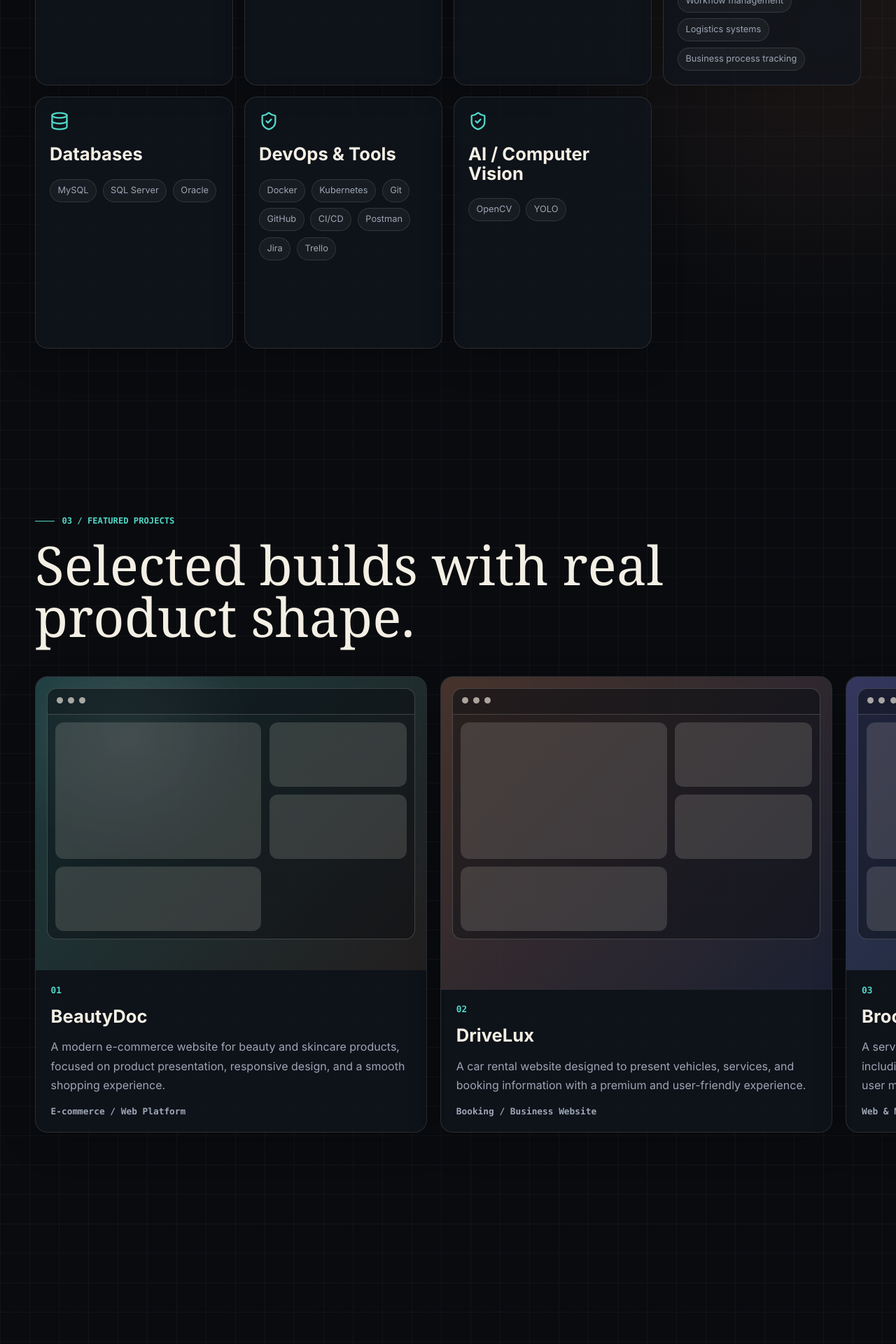
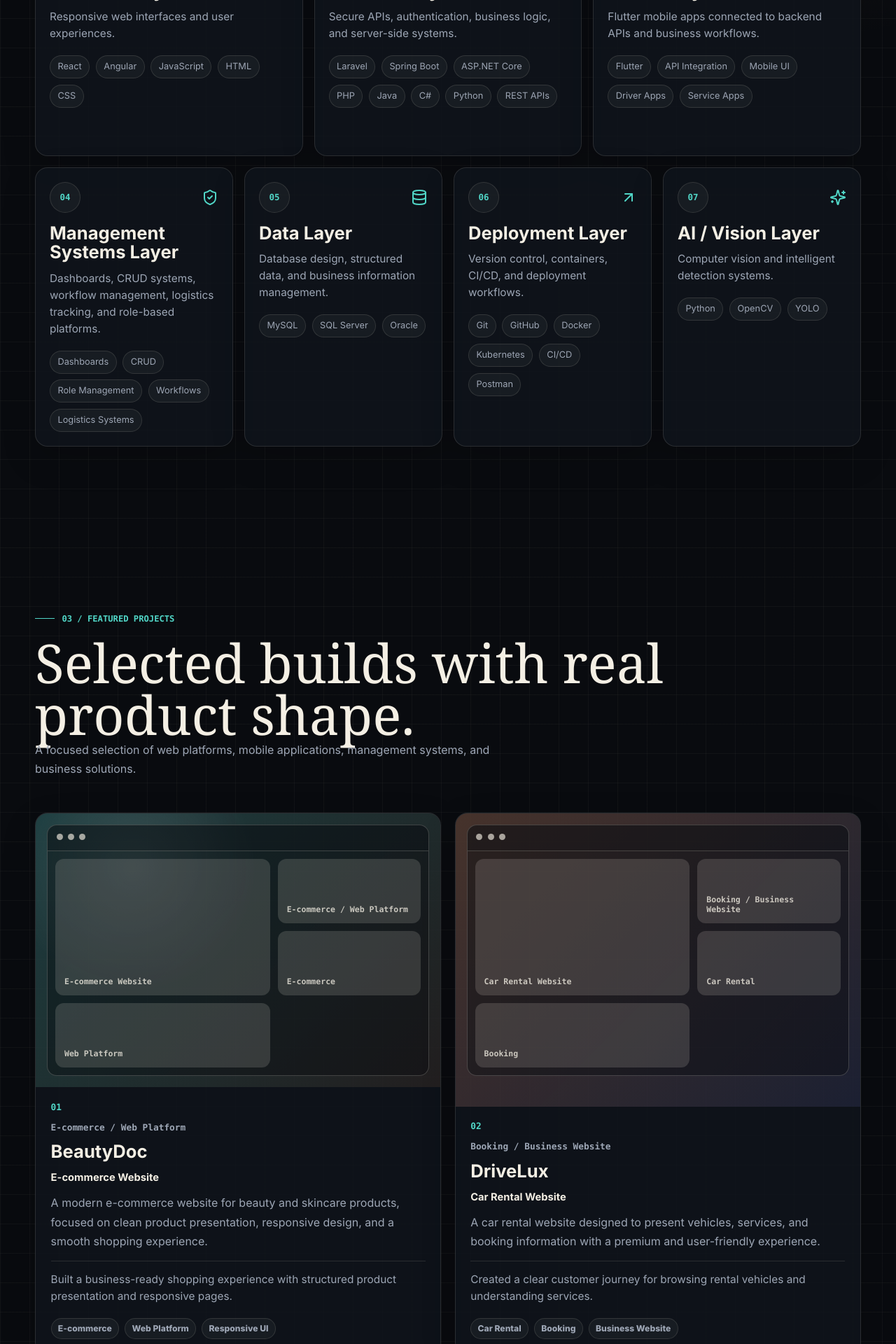
Before and after one commit to Mohvmedel/mohamed-el-khalfi-portfolio, a React (Vite) app: page / in a window 1280 px wide. Shown: the part 2200-4120 px from the top of the page at 70% size. Built offline with nearby package versions, Linux system fonts and the light colour scheme.

Commit message:
Improve stack and projects presentation

```diff
--- a/src/App.tsx
+++ b/src/App.tsx
@@ -23,72 +23,111 @@ gsap.registerPlugin(ScrollTrigger);
 
 const navItems = ["About", "Stack", "Projects", "Experience", "Contact"];
 
-const skills = {
-  Frontend: ["React", "Angular", "JavaScript", "HTML", "CSS"],
-  Backend: ["Laravel", "Spring Boot", "ASP.NET Core", "PHP", "Java", "C#", "Python", "REST APIs"],
-  Mobile: ["Flutter"],
-  "Management Systems": [
-    "Dashboards",
-    "CRUD systems",
-    "Role management",
-    "Workflow management",
-    "Logistics systems",
-    "Business process tracking",
-  ],
-  Databases: ["MySQL", "SQL Server", "Oracle"],
-  "DevOps & Tools": ["Docker", "Kubernetes", "Git", "GitHub", "CI/CD", "Postman", "Jira", "Trello"],
-  "AI / Computer Vision": ["OpenCV", "YOLO"],
-};
+const stackLayers = [
+  {
+    title: "Interface Layer",
+    description: "Responsive web interfaces and user experiences.",
+    technologies: ["React", "Angular", "JavaScript", "HTML", "CSS"],
+  },
+  {
+    title: "Backend Layer",
+    description: "Secure APIs, authentication, business logic, and server-side systems.",
+    technologies: ["Laravel", "Spring Boot", "ASP.NET Core", "PHP", "Java", "C#", "Python", "REST APIs"],
+  },
+  {
+    title: "Mobile Layer",
+    description: "Flutter mobile apps connected to backend APIs and business workflows.",
+    technologies: ["Flutter", "API Integration", "Mobile UI", "Driver Apps", "Service Apps"],
+  },
+  {
+    title: "Management Systems Layer",
+    description: "Dashboards, CRUD systems, workflow management, logistics tracking, and role-based platforms.",
+    technologies: ["Dashboards", "CRUD", "Role Management", "Workflows", "Logistics Systems"],
+  },
+  {
+    title: "Data Layer",
+    description: "Database design, structured data, and business information management.",
+    technologies: ["MySQL", "SQL Server", "Oracle"],
+  },
+  {
+    title: "Deployment Layer",
+    description: "Version control, containers, CI/CD, and deployment workflows.",
+    technologies: ["Git", "GitHub", "Docker", "Kubernetes", "CI/CD", "Postman"],
+  },
+  {
+    title: "AI / Vision Layer",
+    description: "Computer vision and intelligent detection systems.",
+    technologies: ["Python", "OpenCV", "YOLO"],
+  },
+];
 
 const projects = [
   {
     title: "BeautyDoc",
-    stack: "E-commerce / Web Platform",
+    type: "E-commerce Website",
+    category: "E-commerce / Web Platform",
     description:
-      "A modern e-commerce website for beauty and skincare products, focused on product presentation, responsive design, and a smooth shopping experience.",
+      "A modern e-commerce website for beauty and skincare products, focused on clean product presentation, responsive design, and a smooth shopping experience.",
+    contribution:
+      "Built a business-ready shopping experience with structured product presentation and responsive pages.",
+    tags: ["E-commerce", "Web Platform", "Responsive UI"],
     accent: "teal",
+    size: "featured",
   },
   {
     title: "DriveLux",
-    stack: "Booking / Business Website",
+    type: "Car Rental Website",
+    category: "Booking / Business Website",
     description:
       "A car rental website designed to present vehicles, services, and booking information with a premium and user-friendly experience.",
+    contribution: "Created a clear customer journey for browsing rental vehicles and understanding services.",
+    tags: ["Car Rental", "Booking", "Business Website"],
     accent: "copper",
+    size: "medium",
   },
   {
     title: "Brocli",
-    stack: "Web & Mobile Platform · Laravel, Flutter, MySQL, API REST",
+    type: "Web & Mobile Service Platform",
+    category: "Service Platform / Mobile App",
     description:
       "A service platform connecting clients with service providers, including web features, Flutter mobile app context, API integration, user management, service requests, and data exchange.",
+    contribution: "Contributed to frontend, backend, API integration, UI improvements, and mobile application context.",
+    tags: ["Laravel", "Flutter", "MySQL", "API REST"],
     accent: "violet",
+    size: "featured",
   },
   {
     title: "Delivery Company Design System",
-    stack: "Design System / Delivery Platform",
+    type: "Full Product Design System",
+    category: "Delivery Platform / Design System",
     description:
-      "A complete design system for a delivery company, including merchant website interfaces, driver app screens, and platform UI components for a consistent delivery ecosystem.",
+      "A complete design system for a delivery company, including merchant website interfaces, driver app screens, and reusable platform UI components.",
+    contribution: "Designed a consistent product experience across merchant, driver, and platform interfaces.",
+    tags: ["Design System", "Merchant Website", "Driver App", "UI System"],
     accent: "lime",
+    size: "medium",
   },
   {
-    title: "Logistics and Transport Management Application",
-    stack: "Management System / Logistics · ASP.NET, Flutter",
+    title: "Logistics & Transport Management",
+    type: "Management System",
+    category: "Logistics / Business Management",
     description:
       "A logistics and transport management system designed to track operations, organize flows, manage transport processes, and improve internal business operations.",
+    contribution: "Worked on analysis, database structure, functional modules, testing, and improvement of the solution.",
+    tags: ["ASP.NET", "Flutter", "Management System"],
     accent: "teal",
+    size: "technical",
   },
   {
-    title: "Intelligent HSE Monitoring Application",
-    stack: "AI / Safety Management System · Python, OpenCV, YOLO, ASP.NET Core, Angular, SQL Server, API REST",
+    title: "Intelligent HSE Monitoring",
+    type: "AI / Computer Vision System",
+    category: "Safety / AI Management System",
     description:
-      "An intelligent HSE system for monitoring safety measures using computer vision, detecting non-compliance cases, and supporting real-time operational tracking from video streams.",
+      "An intelligent HSE system for monitoring safety measures using computer vision, detecting non-compliance cases, and supporting real-time operational tracking.",
+    contribution: "Built an AI-oriented solution using computer vision models and a structured web system.",
+    tags: ["Python", "OpenCV", "YOLO", "ASP.NET Core", "Angular"],
     accent: "copper",
-  },
-  {
-    title: "Mission Order Management Web Application",
-    stack: "Internal Management System · Angular, Laravel",
-    description:
-      "A web application for managing, tracking, and organizing mission orders inside an organization.",
-    accent: "violet",
+    size: "technical",
   },
 ];
 
@@ -401,29 +440,36 @@ function About() {
 }
 
 function Stack() {
-  const icons = [Code2, Server, Braces, Database, Database, ShieldCheck, ShieldCheck];
+  const icons = [Code2, Server, Braces, ShieldCheck, Database, ArrowUpRight, Sparkles];
 
   return (
     <section className="stack section" id="stack" data-pattern="magnetic-cards">
       <div className="section-header" data-reveal>
         <span className="section-kicker">02 / Technology Stack</span>
-        <h2>Tools for building complete products.</h2>
+        <h2>Tools for building complete digital solutions.</h2>
+        <p className="section-subtitle">
+          From interface design to backend APIs, mobile apps, databases, and deployment workflows.
+        </p>
       </div>
-      <div className="stack-grid">
-        {Object.entries(skills).map(([group, items], index) => {
+      <div className="stack-architecture">
+        {stackLayers.map((layer, index) => {
           const Icon = icons[index];
           return (
             <motion.article
               className="stack-card"
-              key={group}
+              key={layer.title}
               data-reveal
               whileHover={{ y: -8, rotateX: 2, rotateY: -2 }}
               transition={{ type: "spring", stiffness: 260, damping: 20 }}
             >
-              <Icon size={28} />
-              <h3>{group}</h3>
+              <div className="stack-node">
+                <span>{String(index + 1).padStart(2, "0")}</span>
+                <Icon size={24} />
+              </div>
+              <h3>{layer.title}</h3>
+              <p>{layer.description}</p>
               <div className="chip-list">
-                {items.map((item) => (
+                {layer.technologies.map((item) => (
                   <span key={item}>{item}</span>
                 ))}
               </div>
@@ -441,11 +487,15 @@ function Projects() {
       <div className="project-intro">
         <span className="section-kicker">03 / Featured Projects</span>
         <h2>Selected builds with real product shape.</h2>
+        <p className="section-subtitle">
+          A focused selection of web platforms, mobile applications, management systems, and business
+          solutions.
+        </p>
       </div>
-      <div className="project-track">
+      <div className="project-bento">
         {projects.map((project, index) => (
           <motion.article
-            className={`project-card ${project.accent}`}
+            className={`project-card ${project.accent} ${project.size}`}
             key={project.title}
             whileHover={{ y: -12 }}
             transition={{ type: "spring", stiffness: 240, damping: 22 }}
@@ -456,18 +506,25 @@ function Projects() {
                 <span />
                 <span />
               </div>
-              <div className="mockup-grid">
-                <i />
-                <i />
-                <i />
-                <i />
+              <div className="mockup-grid" aria-hidden="true">
+                <i>{project.type}</i>
+                <i>{project.category}</i>
+                <i>{project.tags[0]}</i>
+                <i>{project.tags[1]}</i>
               </div>
             </div>
             <div className="project-content">
               <span className="project-index">0{index + 1}</span>
+              <small>{project.category}</small>
               <h3>{project.title}</h3>
+              <strong>{project.type}</strong>
               <p>{project.description}</p>
-              <small>{project.stack}</small>
+              <p className="project-contribution">{project.contribution}</p>
+              <div className="project-tags">
+                {project.tags.map((tag) => (
+                  <span key={tag}>{tag}</span>
+                ))}
+              </div>
             </div>
           </motion.article>
         ))}
--- a/src/styles.css
+++ b/src/styles.css
@@ -466,10 +466,24 @@ pre {
   margin-bottom: clamp(2rem, 5vw, 4rem);
 }
 
-.stack-grid {
+.section-subtitle {
+  max-width: 680px;
+}
+
+.stack-architecture {
+  position: relative;
   display: grid;
-  grid-template-columns: repeat(4, minmax(0, 1fr));
+  grid-template-columns: repeat(12, minmax(0, 1fr));
   gap: 1rem;
+}
+
+.stack-architecture::before {
+  position: absolute;
+  inset: 32px 0 auto;
+  z-index: -1;
+  height: 1px;
+  content: "";
+  background: linear-gradient(90deg, transparent, var(--line-strong), transparent);
 }
 
 .stack-card,
@@ -484,18 +498,64 @@ pre {
 }
 
 .stack-card {
-  min-height: 360px;
+  position: relative;
+  grid-column: span 4;
+  display: grid;
+  align-content: start;
+  min-height: 330px;
   padding: 1.25rem;
   transform-style: preserve-3d;
+}
+
+.stack-card:nth-child(1),
+.stack-card:nth-child(2),
+.stack-card:nth-child(3) {
+  grid-column: span 4;
+}
+
+.stack-card:nth-child(4),
+.stack-card:nth-child(5),
+.stack-card:nth-child(6),
+.stack-card:nth-child(7) {
+  grid-column: span 3;
+  min-height: 300px;
 }
 
 .stack-card svg {
   color: var(--teal);
 }
 
+.stack-node {
+  display: flex;
+  align-items: center;
+  justify-content: space-between;
+  gap: 1rem;
+}
+
+.stack-node span {
+  display: inline-flex;
+  align-items: center;
+  justify-content: center;
+  width: 44px;
+  height: 44px;
+  border: 1px solid var(--line);
+  border-radius: 50%;
+  color: var(--teal);
+  background: rgba(244, 239, 228, 0.045);
+  font-family: ui-monospace, SFMono-Regular, Menlo, Monaco, Consolas, monospace;
+  font-size: 0.78rem;
+  font-weight: 800;
+}
+
 .stack-card h3 {
   margin-top: 1rem;
-  margin-bottom: 1.3rem;
+  margin-bottom: 0.7rem;
+}
+
+.stack-card p {
+  margin-bottom: 1.2rem;
+  font-size: 0.96rem;
+  line-height: 1.55;
 }
 
 .chip-list {
@@ -526,24 +586,41 @@ pre {
   margin: 0 auto 3rem;
 }
 
-.project-track {
-  display: flex;
+.project-bento {
+  display: grid;
+  grid-template-columns: repeat(12, minmax(0, 1fr));
   gap: 1.2rem;
-  width: max-content;
-  padding: 0 max(20px, calc((100vw - 1180px) / 2)) 5rem;
+  width: min(1180px, calc(100% - 40px));
+  margin: 0 auto;
+  padding-bottom: 5rem;
 }
 
 .project-card {
   display: grid;
   grid-template-rows: 1fr auto;
-  width: min(74vw, 560px);
-  min-height: 620px;
+  grid-column: span 4;
+  width: 100%;
+  min-height: 560px;
   overflow: hidden;
+}
+
+.project-card.featured {
+  grid-column: span 6;
+  min-height: 640px;
+}
+
+.project-card.medium {
+  grid-column: span 6;
+}
+
+.project-card.technical {
+  grid-column: span 6;
+  min-height: 520px;
 }
 
 .project-mockup {
   position: relative;
-  min-height: 300px;
+  min-height: 250px;
   padding: 1rem;
   background:
     radial-gradient(circle at 24% 20%, rgba(255, 255, 255, 0.12), transparent 11rem),
@@ -592,9 +669,17 @@ pre {
 }
 
 .mockup-grid i {
+  display: grid;
+  align-items: end;
   min-height: 92px;
+  padding: 0.8rem;
   border-radius: 12px;
+  color: rgba(244, 239, 228, 0.78);
   background: rgba(244, 239, 228, 0.15);
+  font-family: ui-monospace, SFMono-Regular, Menlo, Monaco, Consolas, monospace;
+  font-size: 0.72rem;
+  font-style: normal;
+  font-weight: 800;
 }
 
 .mockup-grid i:first-child {
@@ -603,7 +688,8 @@ pre {
 
 .project-content {
   display: grid;
-  gap: 1rem;
+  align-content: start;
+  gap: 0.85rem;
   padding: 1.35rem;
 }
 
@@ -617,6 +703,35 @@ pre {
 
 .project-content small {
   color: var(--muted);
+}
+
+.project-content strong {
+  color: var(--cream);
+  font-size: 0.92rem;
+}
+
+.project-contribution {
+  padding-top: 0.85rem;
+  border-top: 1px solid var(--line);
+  font-size: 0.96rem;
+  line-height: 1.55;
+}
+
+.project-tags {
+  display: flex;
+  flex-wrap: wrap;
+  gap: 0.5rem;
+  padding-top: 0.35rem;
+}
+
+.project-tags span {
+  padding: 0.42rem 0.58rem;
+  border: 1px solid var(--line);
+  border-radius: 999px;
+  color: var(--muted);
+  background: rgba(244, 239, 228, 0.045);
+  font-size: 0.76rem;
+  font-weight: 800;
 }
 
 .journey-list {
@@ -898,8 +1013,24 @@ footer a {
     inset: 30px auto auto 0;
   }
 
-  .stack-grid {
+  .stack-architecture,
+  .project-bento {
     grid-template-columns: repeat(2, minmax(0, 1fr));
+  }
+
+  .stack-card,
+  .stack-card:nth-child(1),
+  .stack-card:nth-child(2),
+  .stack-card:nth-child(3),
+  .stack-card:nth-child(4),
+  .stack-card:nth-child(5),
+  .stack-card:nth-child(6),
+  .stack-card:nth-child(7),
+  .project-card,
+  .project-card.featured,
+  .project-card.medium,
+  .project-card.technical {
+    grid-column: span 1;
   }
 
   .projects-scroll {
@@ -1011,7 +1142,8 @@ footer a {
   }
 
   .studio-map,
-  .stack-grid,
+  .stack-architecture,
+  .project-bento,
   .proof-grid {
     grid-template-columns: 1fr;
   }
@@ -1020,7 +1152,10 @@ footer a {
     min-height: auto;
   }
 
-  .project-card {
+  .project-card,
+  .project-card.featured,
+  .project-card.medium,
+  .project-card.technical {
     min-height: 520px;
   }
 
```
